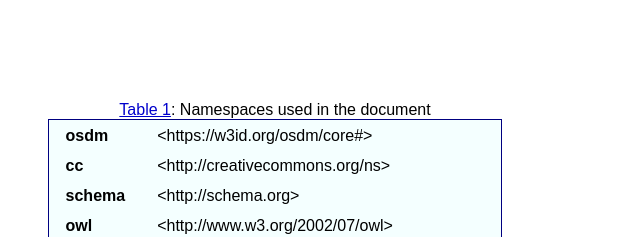
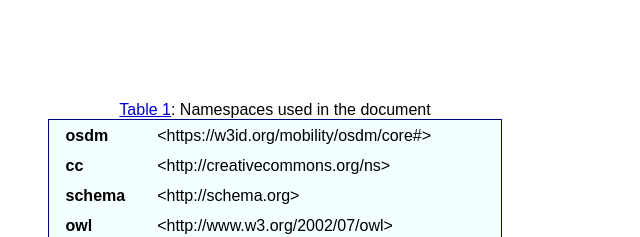
Before and after one commit to oeg-upm/mobility, a plain HTML site: page OSDM/vocab/core/0.1.0/index-en.html in a window 1280 px wide. Shown: the part 1863-2100 px from the top of the page, 392-1032 px from the left. Drawn offline with Linux system fonts and the light colour scheme.

Commit message:
Update introduction-en.html

```diff
--- a/OSDM/vocab/core/0.1.0/sections/introduction-en.html
+++ b/OSDM/vocab/core/0.1.0/sections/introduction-en.html
@@ -7,7 +7,7 @@ In progress..</span>
 <table>
 <caption> <a href="#ns"> Table 1</a>: Namespaces used in the document </caption>
 <tbody>
-<tr><td><b>osdm</b></td><td>&lt;https://w3id.org/osdm/core#&gt;</td></tr>
+<tr><td><b>osdm</b></td><td>&lt;https://w3id.org/mobility/osdm/core#&gt;</td></tr>
 <tr><td><b>cc</b></td><td>&lt;http://creativecommons.org/ns&gt;</td></tr>
 <tr><td><b>schema</b></td><td>&lt;http://schema.org&gt;</td></tr>
 <tr><td><b>owl</b></td><td>&lt;http://www.w3.org/2002/07/owl&gt;</td></tr>
```
